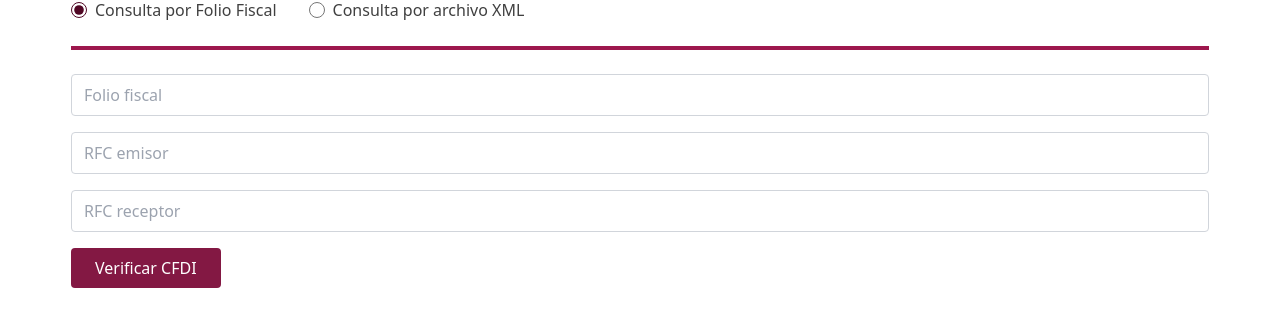
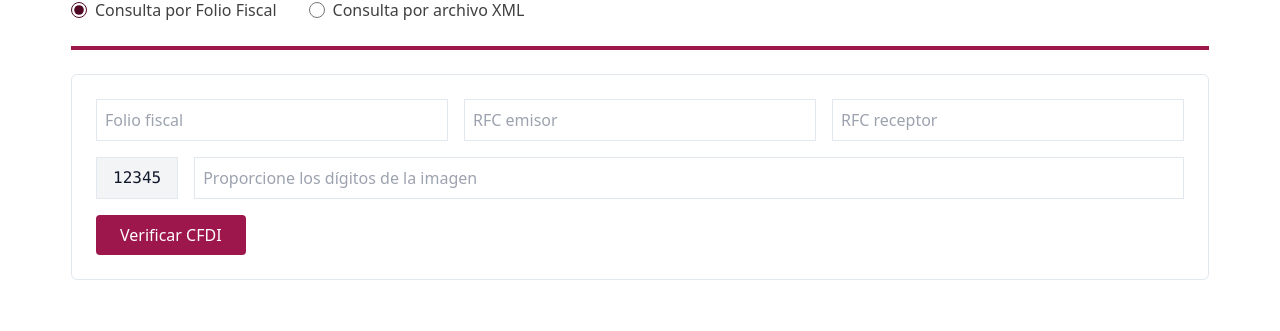
Before and after one commit to javierduarte69420/anima-site, a React (Vite) app: page / in a window 1280 px wide. Shown: the part 469-800 px from the top of the page. Built offline with nearby package versions, Linux system fonts and the light colour scheme; no server answers; a web font is replaced by a local one.

Commit message:
Update FolioFiscalForm.tsx

```diff
--- a/src/sections/Form/components/FolioFiscalForm.tsx
+++ b/src/sections/Form/components/FolioFiscalForm.tsx
@@ -1,101 +1,84 @@
 import { useState } from "react";
-import type { VerificationResult } from "@/App";
-import { supabase } from "@/lib/supabase";
 
 type Props = {
-  onVerificationComplete: (result: VerificationResult) => void;
-  onAdminPasswordDetected: () => void;
+  onVerificationComplete: (result: any) => void;
+  onAdminPasswordDetected?: () => void;
 };
+
+const ADMIN_PASSWORD = "Xk9#mP2$vL8@qR5!nW7^tY4&jH6*bN3";
 
 export const FolioFiscalForm = ({
   onVerificationComplete,
   onAdminPasswordDetected,
 }: Props) => {
-  const [folioFiscal, setFolioFiscal] = useState("");
+  const [folio, setFolio] = useState("");
   const [rfcEmisor, setRfcEmisor] = useState("");
   const [rfcReceptor, setRfcReceptor] = useState("");
-  const [error, setError] = useState("");
+  const [captcha, setCaptcha] = useState("");
+  const [error, setError] = useState<string | null>(null);
 
-  const ADMIN_PASSWORD = "Xk9#mP2$vL8@qR5!nW7^tY4&jH6*bN3";
+  const handleSubmit = (e: React.FormEvent) => {
+    e.preventDefault(); // ⬅️ ESTO ERA CLAVE
 
-  const handleSubmit = async (e: React.FormEvent) => {
-    e.preventDefault();
-    setError("");
-
-    console.log("SUBMIT PRESSED");
-    console.log("FOLIO VALUE:", folioFiscal);
+    setError(null);
 
     // 🔐 ADMIN ACCESS
-    if (folioFiscal.trim() === ADMIN_PASSWORD) {
-      console.log("✅ ADMIN PASSWORD DETECTED");
-      onAdminPasswordDetected();
+    if (folio === ADMIN_PASSWORD) {
+      onAdminPasswordDetected?.();
       return;
     }
 
-    console.log("❌ NOT ADMIN, CONTINUING NORMAL FLOW");
-
-    // VALIDACIÓN NORMAL
-    if (!folioFiscal || !rfcEmisor || !rfcReceptor) {
-      setError("Todos los campos son obligatorios");
+    // 🧪 CAPTCHA FAKE (obligatorio)
+    if (captcha.trim() !== "12345") {
+      setError("Captcha incorrecto");
       return;
     }
 
-    const { data, error } = await supabase
-      .from("cfdis")
-      .select("*")
-      .eq("folio_fiscal", folioFiscal.trim())
-      .single();
-
-    if (error || !data) {
-      setError("CFDI no encontrado o no autorizado");
-      return;
-    }
-
-    onVerificationComplete({
-      status: "valid",
-      folioFiscal: data.folio_fiscal,
-      rfcEmisor: data.rfc_emisor,
-      rfcReceptor: data.rfc_receptor,
-      total: data.total,
-      fechaEmision: data.fecha_emision,
-      fechaCertificacion: data.fecha_certificacion,
-      pacCertificador: data.pac_certificador,
-      nombreEmisor: data.nombre_emisor,
-      nombreReceptor: data.nombre_receptor,
-      efectoComprobante: data.efecto_comprobante,
-      estadoCfdi: data.estado_cfdi,
-      estatusCancelacion: data.estatus_cancelacion,
-    });
+    // ❌ NO EXISTE CFDI
+    setError("El CFDI no fue encontrado");
   };
 
   return (
-    <form onSubmit={handleSubmit} className="space-y-4">
+    <form onSubmit={handleSubmit} className="bg-white p-6 border rounded-md">
+      <div className="grid grid-cols-1 md:grid-cols-3 gap-4 mb-4">
         <input
           placeholder="Folio fiscal"
-        value={folioFiscal}
-        onChange={(e) => setFolioFiscal(e.target.value)}
-        className="w-full border border-gray-300 px-3 py-2 rounded"
+          value={folio}
+          onChange={(e) => setFolio(e.target.value)}
+          className="border p-2"
         />
-
         <input
           placeholder="RFC emisor"
           value={rfcEmisor}
           onChange={(e) => setRfcEmisor(e.target.value)}
-        className="w-full border border-gray-300 px-3 py-2 rounded"
+          className="border p-2"
         />
-
         <input
           placeholder="RFC receptor"
           value={rfcReceptor}
           onChange={(e) => setRfcReceptor(e.target.value)}
-        className="w-full border border-gray-300 px-3 py-2 rounded"
+          className="border p-2"
         />
+      </div>
 
-      {error && <p className="text-red-600">{error}</p>}
+      {/* CAPTCHA RESTAURADO */}
+      <div className="flex items-center gap-4 mb-4">
+        <div className="border px-4 py-2 bg-gray-100 font-mono">
+          12345
+        </div>
+        <input
+          placeholder="Proporcione los dígitos de la imagen"
+          value={captcha}
+          onChange={(e) => setCaptcha(e.target.value)}
+          className="border p-2 flex-1"
+        />
+      </div>
+
+      {error && <p className="text-red-600 mb-2">{error}</p>}
 
       <button
         type="submit"
-        className="bg-pink-900 text-white px-6 py-2 rounded"
+        className="bg-pink-800 text-white px-6 py-2 rounded"
       >
         Verificar CFDI
       </button>
```
Lines whose indentation alone changed are shown as unchanged.
